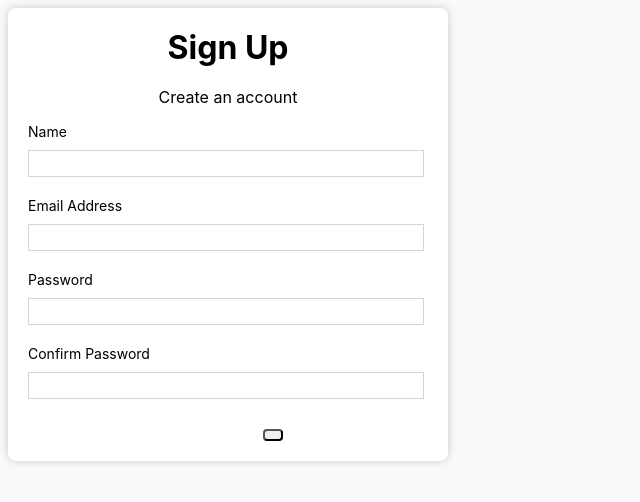
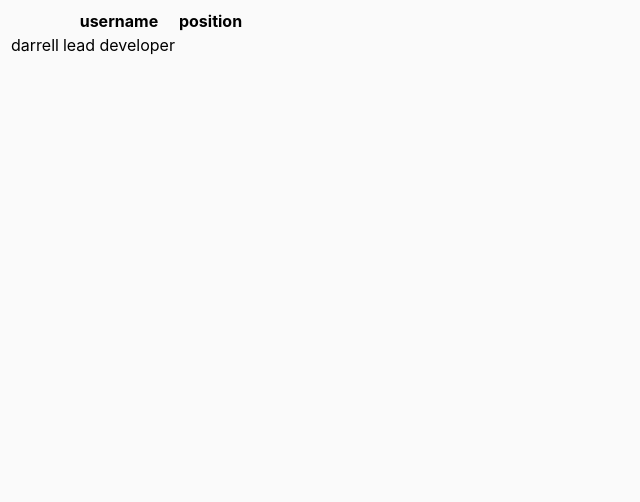
Before and after one commit to darrell-parkhouse-5150/ng-dev-connector, an Angular app in the folder client/: page / in a window 1280 px wide. Shown: the top 502 px of the page, without its empty margins (0-640 px from the left). Built offline with nearby package versions, Linux system fonts and the light colour scheme.

Commit message:
inserted the user list component

```diff
--- a/client/src/app/app.component.html
+++ b/client/src/app/app.component.html
@@ -1,2 +1,3 @@
 <!-- <router-outlet /> -->
- <ng-register></ng-register>
+ <!-- <ng-register></ng-register> -->
+  <ng-user-list></ng-user-list>
```
